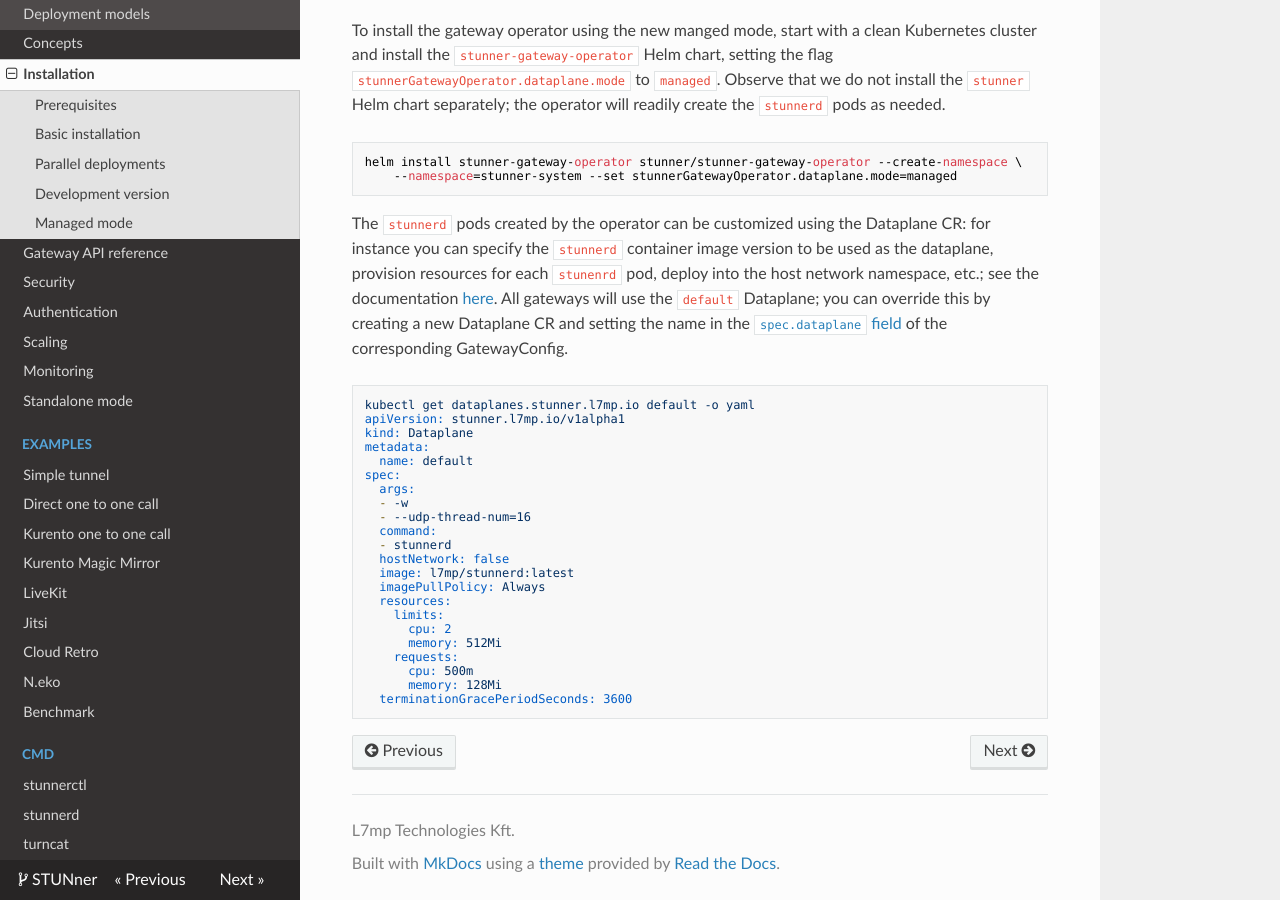
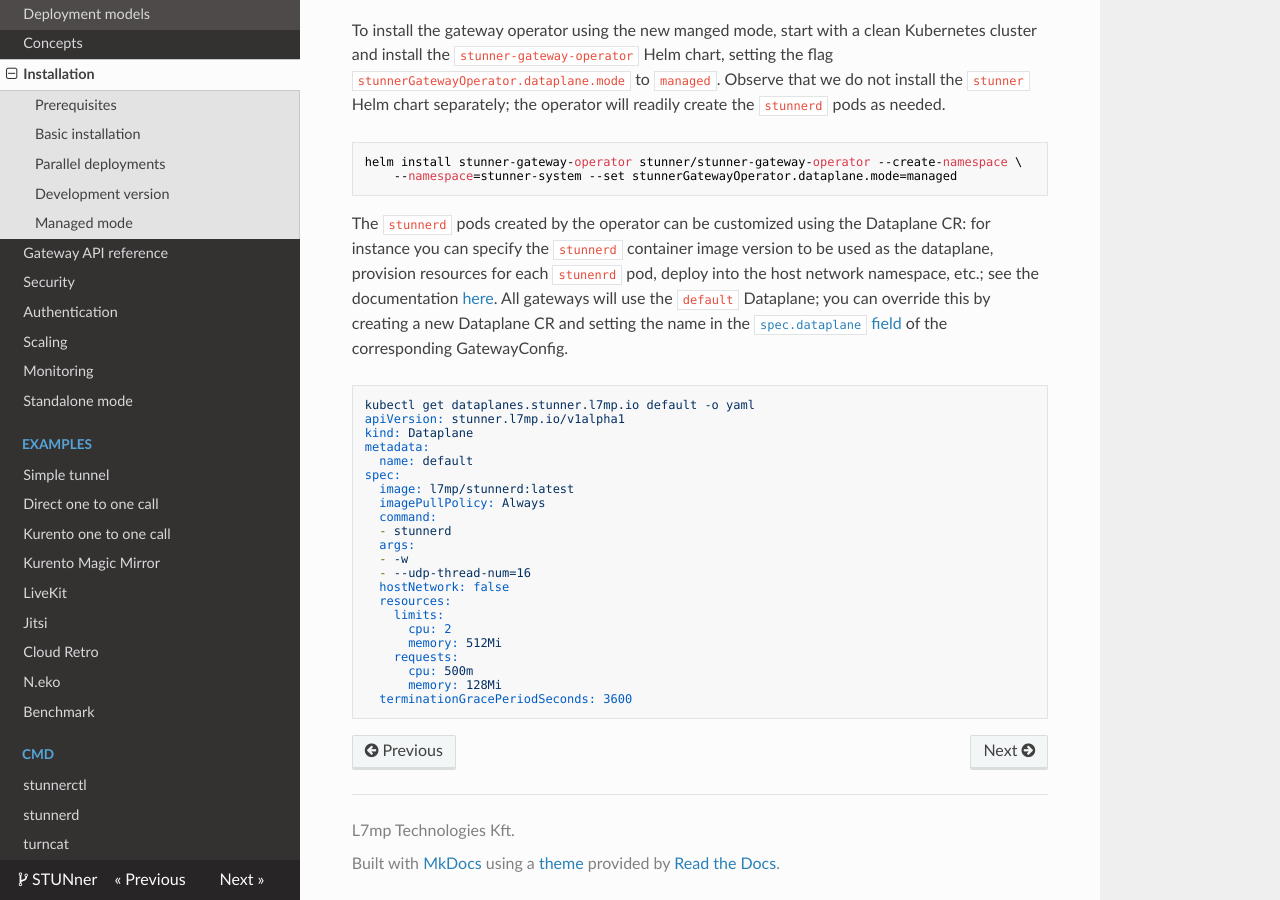
Before and after one commit to l7mp/stunner, an MkDocs documentation site: the page built from docs/INSTALL.md, in a window 1280 px wide and 900 px high, scrolled down 1930 px. Built offline with MkDocs 1.6.1, drawn with Linux system fonts in a browser that asks for light colours; nearby versions of some CDN libraries.

Commit message:
doc: Dataplane CRD docs updated

```diff
--- a/docs/INSTALL.md
+++ b/docs/INSTALL.md
@@ -94,14 +94,14 @@ kind: Dataplane
 metadata:
   name: default
 spec:
+  image: l7mp/stunnerd:latest
+  imagePullPolicy: Always
+  command:
+  - stunnerd
   args:
   - -w
   - --udp-thread-num=16
-  command:
-  - stunnerd
   hostNetwork: false
-  image: l7mp/stunnerd:latest
-  imagePullPolicy: Always
   resources:
     limits:
       cpu: 2
```
